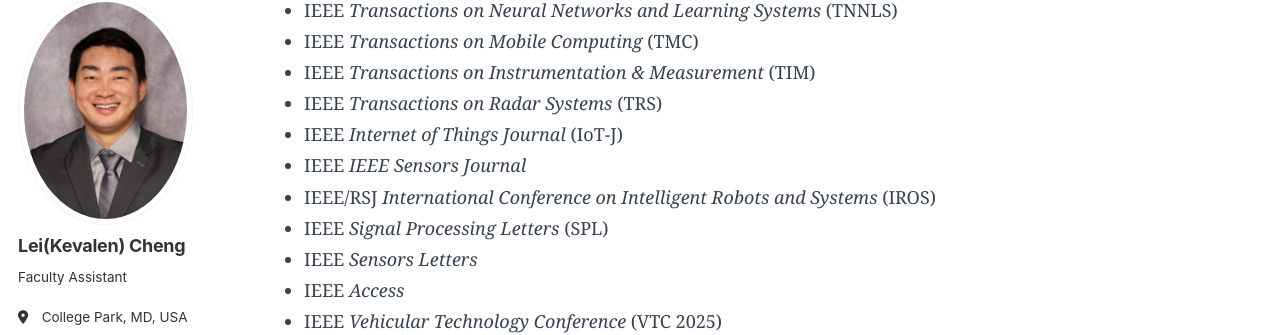
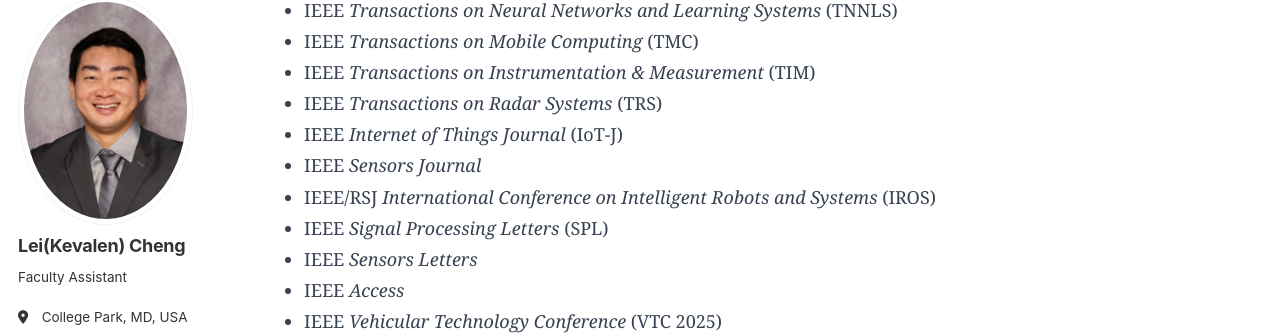
Before and after one commit to leicheng5/leicheng5.github.io, a Jekyll site: the page built from _pages/research.md, in a window 1280 px wide and 900 px high, scrolled down 715 px. Shown: the part 107-442 px from the top of the window. Built offline with Jekyll 4.4.1, drawn with Linux system fonts in a browser that asks for light colours; some web fonts are replaced; a script that is not in the unit is left out.

Commit message:
Update research.md

```diff
--- a/_pages/research.md
+++ b/_pages/research.md
@@ -41,7 +41,7 @@
   <li>IEEE <i>Transactions on Instrumentation &amp; Measurement</i> (TIM)</li>
   <li>IEEE <i>Transactions on Radar Systems</i> (TRS)</li>
   <li>IEEE <i>Internet of Things Journal</i> (IoT-J)</li>
-  <li>IEEE <i>IEEE Sensors Journal</i></li>
+  <li>IEEE <i>Sensors Journal</i></li>
   <li>IEEE/RSJ <i>International Conference on Intelligent Robots and Systems</i> (IROS)</li>
   <li>IEEE <i>Signal Processing Letters</i> (SPL)</li>
   <li>IEEE <i>Sensors Letters</i></li>
```
